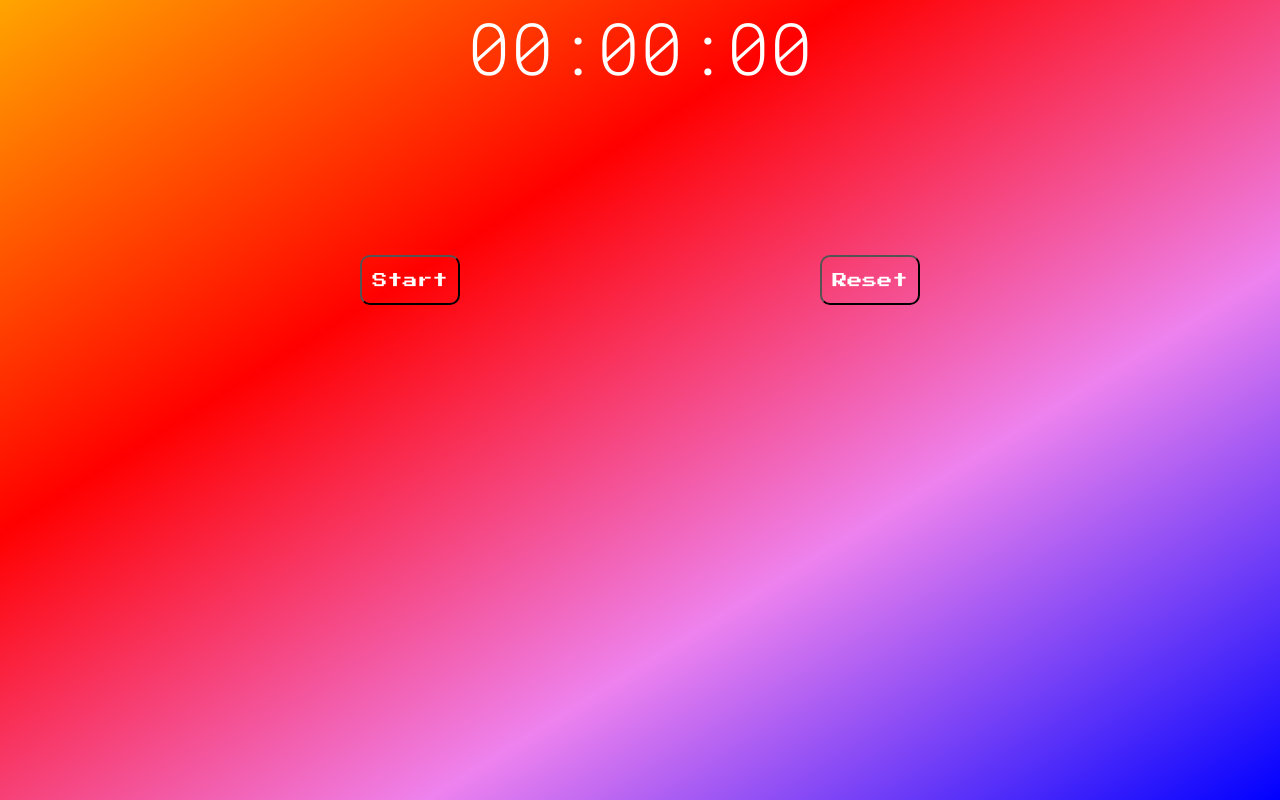
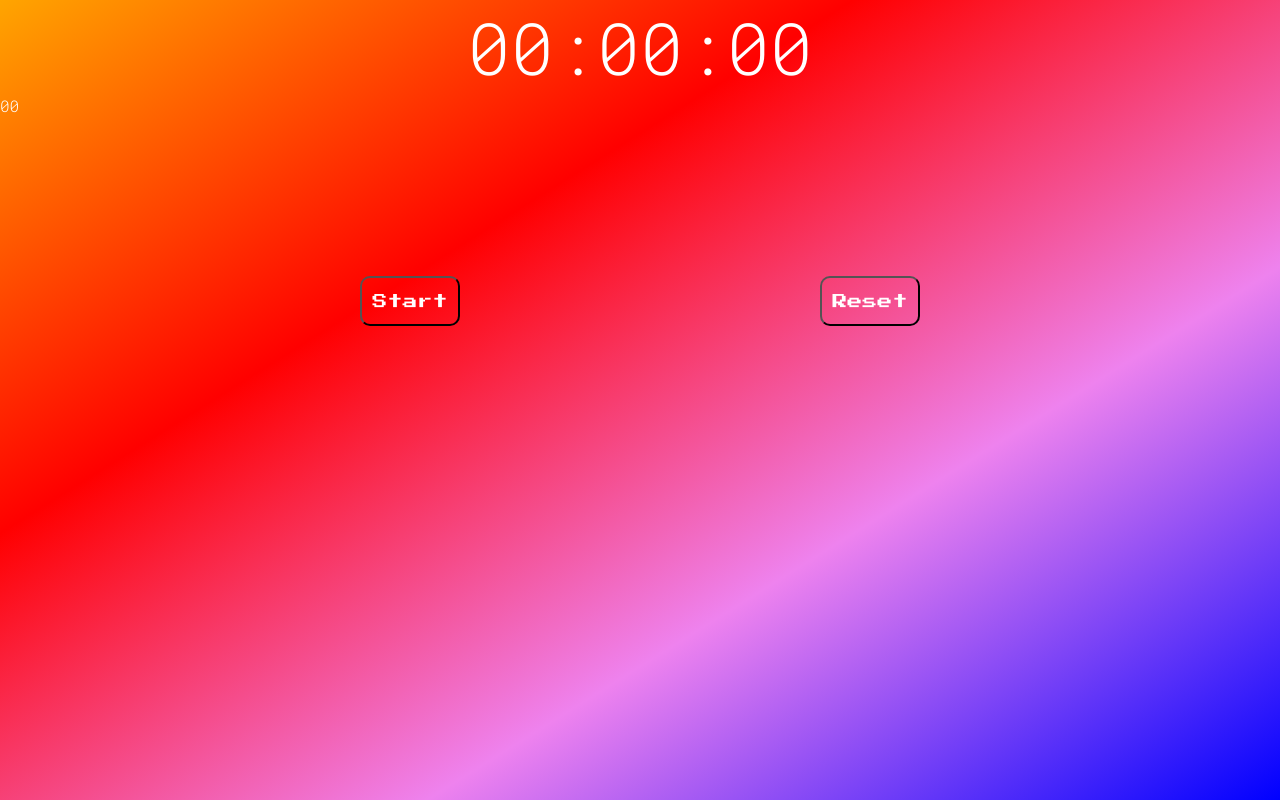
Before and after one commit to Shubham814/Stopwatch, a plain HTML site: page index.html in a window 1280 px wide. Drawn offline with Linux system fonts and the light colour scheme.

Commit message:
Update index.html

```diff
--- a/index.html
+++ b/index.html
@@ -15,6 +15,9 @@
         <div id="display">
             00:00:00
         </div>
+        <div id="ms">
+            00
+        </div>
 
         <div class="buttons">
             <button id="startStop" class="button" onclick="startStop()">Start</button>
```
